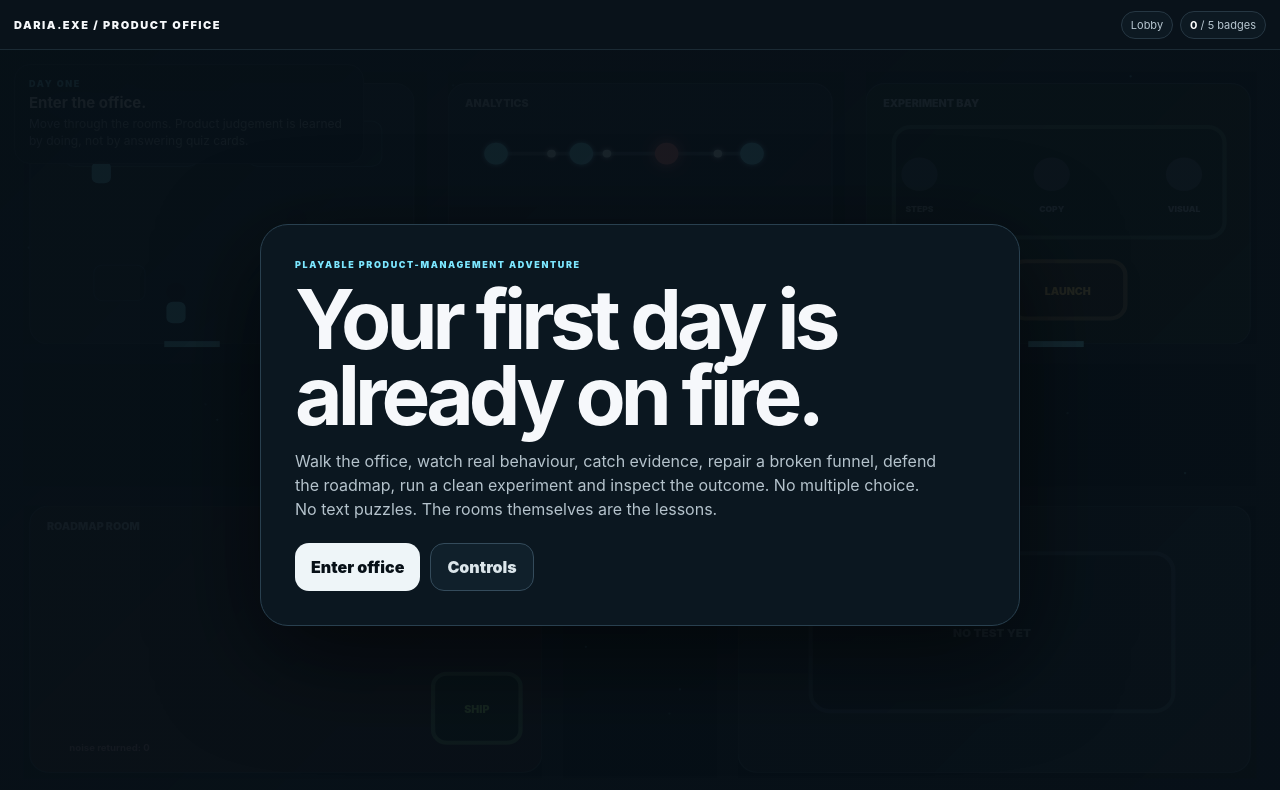
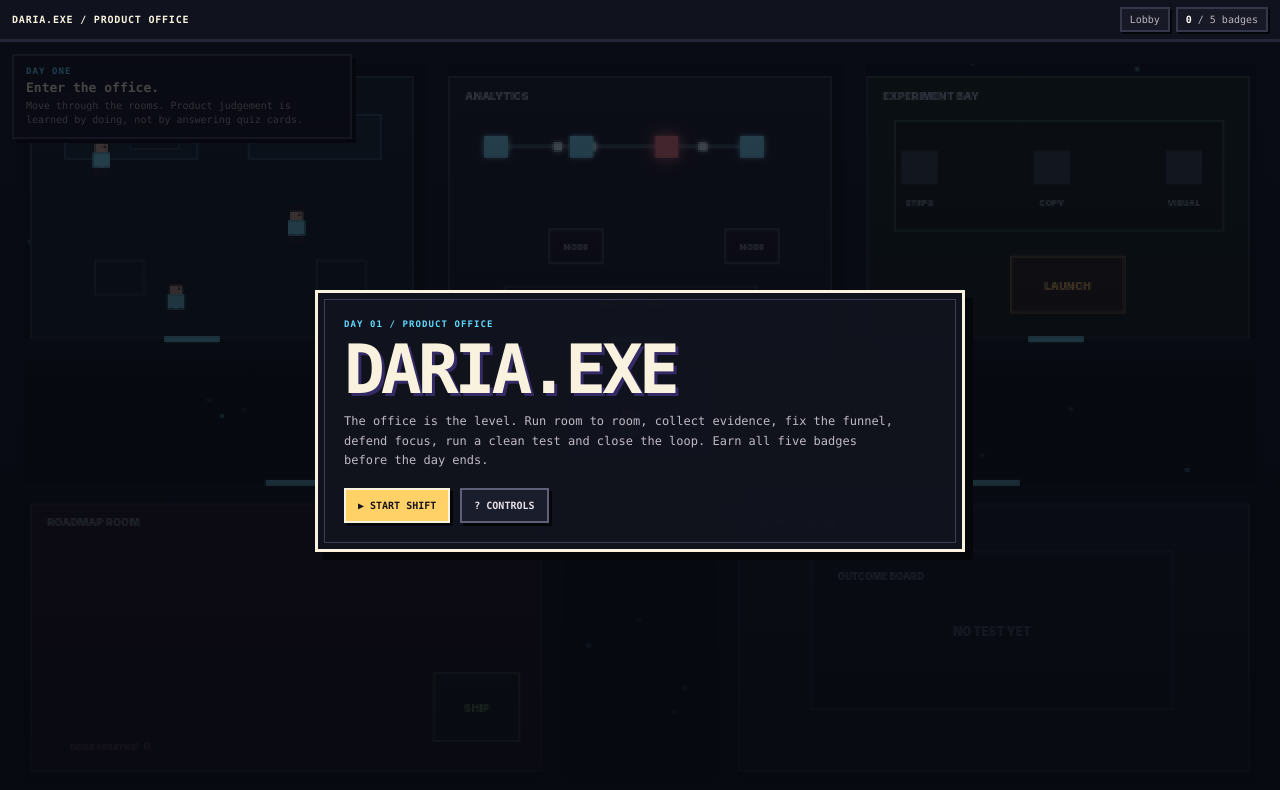
Before and after one commit to dokarpov/daria-exe, a website: page index.html in a window 1280 px wide. Drawn offline with Linux system fonts and the light colour scheme.

Commit message:
Rebuild DARIA.EXE as a pixel-art office game

```diff
--- a/index.html
+++ b/index.html
@@ -6,15 +6,17 @@
 <meta name="theme-color" content="#081017">
 <title>DARIA.EXE — Product Office</title>
 <style>
-:root{--bg:#081017;--ink:#f6f8fb;--muted:#8ea0ad;--line:#22313b;--accent:#7ce7ff;--good:#9ceb73;--warn:#ffcf69;--bad:#ff7f86}
-*{box-sizing:border-box}html,body{margin:0;width:100%;height:100%;overflow:hidden;background:var(--bg);color:var(--ink);font-family:Inter,ui-sans-serif,system-ui,-apple-system,BlinkMacSystemFont,"Segoe UI",sans-serif}
-button{font:inherit}.shell{height:100dvh;display:grid;grid-template-rows:50px 1fr;background:radial-gradient(circle at 50% -20%,#1b334433,transparent 38%),#081017}
-.top{display:flex;align-items:center;justify-content:space-between;padding:0 14px;border-bottom:1px solid #1b2a34;background:#0a131be8;backdrop-filter:blur(12px);z-index:12}.brand{font-size:11px;font-weight:950;letter-spacing:.14em}.hud{display:flex;gap:7px}.chip{border:1px solid #263743;border-radius:999px;padding:6px 9px;background:#0d1922;color:#b8c7d1;font-size:11px}.chip strong{color:#fff}
+:root{--bg:#0b0d14;--ink:#f8f2df;--muted:#a6a1a8;--line:#343346;--accent:#62d9ff;--good:#8ce071;--warn:#ffd166;--bad:#ff6b6b;--violet:#a98bff;--floor:#161925}
+*{image-rendering:pixelated}
+
+*{box-sizing:border-box}html,body{margin:0;width:100%;height:100%;overflow:hidden;background:var(--bg);color:var(--ink);font-family:"SFMono-Regular",Consolas,"Liberation Mono",monospace}canvas{image-rendering:pixelated;image-rendering:crisp-edges}
+button{font:inherit}.shell{height:100dvh;display:grid;grid-template-rows:42px 1fr;background:#0b0d14}
+.top{display:flex;align-items:center;justify-content:space-between;padding:0 12px;border-bottom:3px solid #242638;background:#10131d;z-index:12}.brand{font-size:10px;font-weight:900;letter-spacing:.08em;color:#f8f2df}.hud{display:flex;gap:6px}.chip{border:2px solid #34374a;border-radius:0;padding:5px 8px;background:#171a26;color:#b9b3bf;font-size:10px;box-shadow:2px 2px 0 #05060a}.chip strong{color:#fff}
 .stage{position:relative;min-height:0}.stage canvas{width:100%;height:100%;display:block;touch-action:none}
-.panel{position:absolute;z-index:8;left:14px;top:14px;width:min(350px,calc(100% - 28px));padding:13px 14px;border:1px solid #263844;border-radius:16px;background:#0a151ecc;backdrop-filter:blur(11px);pointer-events:none}.eyebrow{font-size:9px;letter-spacing:.18em;text-transform:uppercase;color:var(--accent);font-weight:950}.panel strong{display:block;margin-top:4px;font-size:15px}.panel span{display:block;margin-top:4px;color:#98aab5;font-size:12px;line-height:1.4}
-.prompt{position:absolute;z-index:9;left:50%;bottom:18px;transform:translate(-50%,12px);opacity:0;border:1px solid #39505f;border-radius:999px;background:#0b1822e8;padding:10px 14px;font-size:12px;white-space:nowrap;transition:.18s}.prompt.show{opacity:1;transform:translate(-50%,0)}.prompt b{color:white}
-.toast{position:absolute;z-index:10;right:14px;top:14px;width:min(310px,calc(100% - 28px));padding:12px 14px;border:1px solid #344a59;border-radius:15px;background:#0d1922ef;opacity:0;transform:translateY(-10px);transition:.2s;pointer-events:none}.toast.show{opacity:1;transform:none}.toast b{font-size:12px}.toast div{margin-top:3px;font-size:11px;color:#9aabb7}
-.intro,.ending{position:absolute;inset:0;z-index:30;display:grid;place-items:center;background:linear-gradient(135deg,#071017f2,#071017df)}.intro.hidden{display:none}.ending{display:none}.ending.show{display:grid}.card{width:min(760px,calc(100% - 28px));padding:34px;border:1px solid #29404f;border-radius:28px;background:#0b1720;box-shadow:0 30px 100px #0009}.card h1,.card h2{margin:12px 0 16px;font-size:clamp(42px,7vw,82px);line-height:.92;letter-spacing:-.06em}.card p{max-width:650px;color:#b5c3cc;font-size:16px;line-height:1.5}.actions{display:flex;gap:10px;flex-wrap:wrap;margin-top:22px}.primary,.secondary{padding:13px 16px;border-radius:14px;font-weight:900;cursor:pointer}.primary{border:0;background:#eef5f8;color:#071017}.secondary{border:1px solid #344b5b;background:#10202b;color:#dbe5ea}
+.panel{position:absolute;z-index:8;left:12px;top:12px;width:min(340px,calc(100% - 24px));padding:10px 12px;border:2px solid #3b3e55;border-radius:0;background:#10131df0;box-shadow:4px 4px 0 #05060a;pointer-events:none}.eyebrow{font-size:9px;letter-spacing:.12em;text-transform:uppercase;color:var(--accent);font-weight:900}.panel strong{display:block;margin-top:4px;font-size:13px}.panel span{display:block;margin-top:4px;color:#a9a4ae;font-size:10px;line-height:1.4}
+.prompt{position:absolute;z-index:9;left:50%;bottom:18px;transform:translate(-50%,8px);opacity:0;border:2px solid #f8f2df;border-radius:0;background:#11131de8;padding:8px 10px;font-size:10px;white-space:nowrap;transition:.12s;box-shadow:3px 3px 0 #05060a}.prompt.show{opacity:1;transform:translate(-50%,0)}.prompt b{color:#ffd166}
+.toast{position:absolute;z-index:10;right:12px;top:12px;width:min(300px,calc(100% - 24px));padding:10px 12px;border:2px solid #4d526c;border-radius:0;background:#151823f2;box-shadow:4px 4px 0 #05060a;opacity:0;transform:translateY(-8px);transition:.12s;pointer-events:none}.toast.show{opacity:1;transform:none}.toast b{font-size:10px;color:#ffd166}.toast div{margin-top:3px;font-size:9px;color:#b7b1bd}
+.intro,.ending{position:absolute;inset:0;z-index:30;display:grid;place-items:center;background:linear-gradient(#070810bb,#070810e8)}.intro.hidden{display:none}.ending{display:none}.ending.show{display:grid}.card{width:min(650px,calc(100% - 26px));padding:26px;border:3px solid #f8f2df;border-radius:0;background:#11131eea;box-shadow:8px 8px 0 #05060a;position:relative}.card:before{content:"";position:absolute;inset:6px;border:1px solid #3b3e55;pointer-events:none}.card h1,.card h2{margin:10px 0 12px;font-size:clamp(34px,6vw,68px);line-height:.9;letter-spacing:-.06em;text-transform:uppercase;text-shadow:3px 3px 0 #342b66}.card p{max-width:560px;color:#c0bac5;font-size:12px;line-height:1.6}.actions{display:flex;gap:10px;flex-wrap:wrap;margin-top:18px}.primary,.secondary{padding:10px 12px;border-radius:0;font-weight:900;cursor:pointer;font-family:inherit;text-transform:uppercase;font-size:10px;box-shadow:3px 3px 0 #05060a}.primary{border:2px solid #f8f2df;background:#ffd166;color:#17131a}.secondary{border:2px solid #5d6078;background:#1a1d2b;color:#e6e0e8}
 .mobile{display:none;position:absolute;z-index:11;left:12px;right:12px;bottom:12px;pointer-events:none}.stick{width:108px;height:108px;border:1px solid #344a59;border-radius:50%;background:#0d1922aa;position:relative;pointer-events:auto}.nub{position:absolute;left:34px;top:34px;width:40px;height:40px;border-radius:50%;background:#e4edf2}.act{position:absolute;right:0;bottom:14px;width:70px;height:70px;border:1px solid #536a78;border-radius:50%;background:#eef5f8;color:#071017;font-weight:950;pointer-events:auto}
 @media(max-width:760px){.hud .chip:first-child{display:none}.panel{top:10px;left:10px;width:calc(100% - 20px)}.mobile{display:block}.prompt{bottom:94px}.card{padding:25px}.card p{font-size:15px}}
 @media(prefers-reduced-motion:reduce){*{transition:none!important}}
@@ -28,7 +30,7 @@ button{font:inherit}.shell{height:100dvh;display:grid;grid-template-rows:50px 1f
 <div class="panel"><div class="eyebrow" id="chapter">Day one</div><strong id="mission">Enter the office.</strong><span id="hint">Move through the rooms. Product judgement is learned by doing, not by answering quiz cards.</span></div>
 <div class="prompt" id="prompt"></div><div class="toast" id="toast"></div>
 <div class="mobile"><div class="stick" id="stick"><div class="nub" id="nub"></div></div><button class="act" id="act">ACT</button></div>
-<section class="intro" id="intro"><div class="card"><div class="eyebrow">Playable product-management adventure</div><h1>Your first day is already on fire.</h1><p>Walk the office, watch real behaviour, catch evidence, repair a broken funnel, defend the roadmap, run a clean experiment and inspect the outcome. No multiple choice. No text puzzles. The rooms themselves are the lessons.</p><div class="actions"><button class="primary" id="start">Enter office</button><button class="secondary" id="controls">Controls</button></div></div></section>
+<section class="intro" id="intro"><div class="card"><div class="eyebrow">DAY 01 / PRODUCT OFFICE</div><h1>DARIA.EXE</h1><p>The office is the level. Run room to room, collect evidence, fix the funnel, defend focus, run a clean test and close the loop. Earn all five badges before the day ends.</p><div class="actions"><button class="primary" id="start">▶ START SHIFT</button><button class="secondary" id="controls">? CONTROLS</button></div></div></section>
 <section class="ending" id="ending"><div class="card"><div class="eyebrow">Day one complete</div><h2>You shipped less. You learned more.</h2><p>The loop is the point: observe behaviour, trace the system, protect focus, isolate a test, then return to evidence. That is the skill the game is training.</p><div class="actions"><button class="primary" id="again">Play again</button></div></div></section>
 </main></div>
 <script>
@@ -55,10 +57,10 @@ const users=[
 ];
 const friction=[{x:145,y:90,type:'delay'},{x:320,y:236,type:'rage'},{x:112,y:236,type:'loop'}];
 const funnel=[{x:465,y:105},{x:545,y:105},{x:625,y:105},{x:705,y:105}];
-const pads=[{x:540,y:205,active:false},{x:705,y:205,active:false}];
+const pads=[{x:540,y:205,active:false,latched:false},{x:705,y:205,active:false,latched:false}];
 const experimentSwitches=[{id:'steps',x:862,y:126,label:'steps'},{id:'copy',x:986,y:126,label:'copy'},{id:'visual',x:1110,y:126,label:'visual'}];
 const particles=Array.from({length:90},()=>({x:Math.random()*1200,y:Math.random()*760,a:Math.random()*.45+.1,s:Math.random()*1.2+.3}));
-function resize(){const r=stage.getBoundingClientRect();DPR=Math.min(2,devicePixelRatio||1);W=r.width;H=r.height;canvas.width=W*DPR;canvas.height=H*DPR;ctx.setTransform(DPR,0,0,DPR,0,0)}addEventListener('resize',resize);resize();
+function resize(){const r=stage.getBoundingClientRect();DPR=.5;W=r.width;H=r.height;canvas.width=Math.max(1,Math.round(W*DPR));canvas.height=Math.max(1,Math.round(H*DPR));ctx.setTransform(DPR,0,0,DPR,0,0);ctx.imageSmoothingEnabled=false}addEventListener('resize',resize);resize();
 const sx=()=>W/world.w, sy=()=>H/world.h;
 function roomAt(x,y){return rooms.find(r=>x>r.x&&x<r.x+r.w&&y>r.y&&y<r.y+r.h)}
 function collides(x,y){if(x<34||x>1166||y<34||y>726)return true;for(const w of walls){if(x>w[0]-13&&x<w[0]+w[2]+13&&y>w[1]-13&&y<w[1]+w[3]+13)return true}return false}
@@ -67,12 +69,13 @@ function showToast(a,b){clearTimeout(toastTimer);toast.innerHTML='<b>'+a+'</b><d
 function spawnSignal(x,y,type){if(state.signals.has(type)||state.signalOrbs.some(s=>s.type===type))return;state.signalOrbs.push({x,y,type,t:0})}
 function updateUsers(t){users.forEach((u,i)=>{u.x=u.hx+Math.sin(t*.0011+u.ph)*46;u.y=u.hy+Math.cos(t*.0014+u.ph)*25;const f=friction[i];if(Math.hypot(u.x-f.x,u.y-f.y)<40&&Math.sin(t*.003+u.ph)>.92)spawnSignal(u.x+16,u.y-8,f.type)})}
 function updateSignals(dt){state.signalOrbs.forEach(s=>{s.t+=dt;if(Math.hypot(player.x-s.x,player.y-s.y)<27){state.signals.add(s.type);s.hit=true;showToast('Evidence caught',state.signals.size+' / 3 behaviour signals');if(state.signals.size===3)award('research','Evidence hunter','You followed behaviour instead of asking users to explain everything.')}});state.signalOrbs=state.signalOrbs.filter(s=>!s.hit)}
-function updateAnalytics(){pads[0].active=Math.hypot(player.x-pads[0].x,player.y-pads[0].y)<32;pads[1].active=Math.hypot(player.x-pads[1].x,player.y-pads[1].y)<32;if(pads[0].active&&pads[1].active&&!state.repairDone){state.repairDone=true;award('analytics','Flow mechanic','You repaired the bottleneck by tracing the system, not by staring at the top-line metric.')}}
+function updateAnalytics(){pads.forEach(p=>p.active=Math.hypot(player.x-p.x,player.y-p.y)<34);if(pads.every(p=>p.latched)&&!state.repairDone){state.repairDone=true;award('analytics','Flow mechanic','You traced the flow and restored both broken checkpoints.')}}
 function spawnRequest(){const pool=[['Fix import',true],['Reduce steps',true],['Dark theme',false],['AI avatar',false],['Add confetti',false],['Fix verify',true]];const p=pool[Math.floor(Math.random()*pool.length)];state.requests.push({x:90+Math.random()*320,y:490,label:p[0],good:p[1],vx:55+Math.random()*45,vy:0,held:false})}
 function updateRoadmap(dt){state.requestTimer-=dt;if(state.requestTimer<=0&&state.requests.length<5){spawnRequest();state.requestTimer=.9+Math.random()*1.2}for(const r of state.requests){if(r.held){r.x=player.x+18*player.dir;r.y=player.y-6;continue}r.x+=r.vx*dt;if(r.x>455){r.x=70;r.y=490+Math.random()*170}}}
 function nearestInteractable(){
 let best=null,d=999;
 const r=roomAt(player.x,player.y);
+if(r?.id==='analytics'){for(const p of pads){const dd=Math.hypot(player.x-p.x,player.y-p.y);if(dd<d&&!p.latched){d=dd;best={type:'pad',obj:p,label:'Repair checkpoint'}}}}
 if(r?.id==='roadmap'){for(const q of state.requests){const dd=Math.hypot(player.x-q.x,player.y-q.y);if(dd<d){d=dd;best={type:'request',obj:q,label:q.held?'Drop request':'Grab request'}}}const shipD=Math.hypot(player.x-450,player.y-670);if(shipD<d){d=shipD;best={type:'ship',label:'Drop into release chute'}}}
 if(r?.id==='experiment'){for(const s of experimentSwitches){const dd=Math.hypot(player.x-s.x,player.y-s.y);if(dd<d){d=dd;best={type:'switch',obj:s,label:(state.experiment===s.id?'Disable ':'Activate ')+s.label}}}const dd=Math.hypot(player.x-1000,player.y-245);if(dd<d){d=dd;best={type:'launch',label:'Run experiment'}}}
 if(r?.id==='learn'){const dd=Math.hypot(player.x-955,player.y-590);if(dd<d){d=dd;best={type:'result',label:'Collect outcome'}}}
@@ -80,6 +83,7 @@ return d<58?best:null;
 }
 function act(){
 if(!near)return;
+if(near.type==='pad'){near.obj.latched=true;showToast('Checkpoint restored',pads.filter(p=>p.latched).length+' / 2 repaired');}
 if(near.type==='request'){
 const carried=state.requests.find(x=>x.held);if(carried){carried.held=false;return}
 near.obj.held=true;
@@ -97,7 +101,7 @@ function updateMission(){
 const r=roomAt(player.x,player.y);roomChip.textContent=r?r.name:'Hallway';
 if(!r){chapter.textContent='Office';mission.textContent='Choose your next room.';hint.textContent='The office is the level select. Open rooms can be completed in any order.';return}
 if(r.id==='research'){chapter.textContent='Research Lab';mission.textContent='Catch 3 behaviour signals.';hint.textContent='Follow moving users. When friction happens, a signal drops into the room. Run through it before it fades. '+state.signals.size+'/3 collected.'}
-if(r.id==='analytics'){chapter.textContent='Analytics';mission.textContent='Repair the broken flow.';hint.textContent=state.repairDone?'Flow restored.':'Trace the moving packets. The broken stage only stabilises when both pressure points are covered.'}
+if(r.id==='analytics'){chapter.textContent='Analytics';mission.textContent='Repair the broken flow.';hint.textContent=state.repairDone?'Flow restored.':'Follow the packets to the breakpoints. Stand by each damaged node and press ACT to repair it.'}
 if(r.id==='roadmap'){chapter.textContent='Roadmap Room';mission.textContent='Ship evidence, reject noise.';hint.textContent='Grab moving requests and carry only evidence-backed ones into the release chute. '+state.goodShipped+'/2 useful items shipped.'}
 if(r.id==='experiment'){chapter.textContent='Experiment Bay';mission.textContent='Change one thing.';hint.textContent='Arm exactly one lever, then run the test. More changes make the result unreadable.'}
 if(r.id==='learn'){chapter.textContent='Launch Room';mission.textContent='Read the outcome.';hint.textContent=state.resultReady?'The result is ready. Go collect it.':'The board stays dark until an experiment has actually run.'}
@@ -110,11 +114,11 @@ if(state.launched&&!state.resultReady){state.resultTimer-=dt;if(state.resultTime
 near=nearestInteractable();if(near){prompt.innerHTML='<b>ACT</b> · '+near.label;prompt.classList.add('show')}else prompt.classList.remove('show');
 updateMission();screenShake*=.84;
 }
-function rr(x,y,w,h,r,fill,stroke){ctx.beginPath();ctx.roundRect(x,y,w,h,r);if(fill){ctx.fillStyle=fill;ctx.fill()}if(stroke){ctx.strokeStyle=stroke;ctx.stroke()}}
+function rr(x,y,w,h,r,fill,stroke){x=Math.round(x);y=Math.round(y);w=Math.round(w);h=Math.round(h);if(fill){ctx.fillStyle=fill;ctx.fillRect(x,y,w,h)}if(stroke){ctx.strokeStyle=stroke;ctx.lineWidth=2;ctx.strokeRect(x+1,y+1,w-2,h-2)}}
 function label(s,x,y,size=11,color='#95a7b3',weight=700,align='left'){ctx.fillStyle=color;ctx.font=weight+' '+size+'px Inter,system-ui';ctx.textAlign=align;ctx.fillText(s,x,y);ctx.textAlign='left'}
-function dot(x,y,r,c,glow=0){ctx.save();if(glow){ctx.shadowColor=c;ctx.shadowBlur=glow}ctx.fillStyle=c;ctx.beginPath();ctx.arc(x,y,r,0,Math.PI*2);ctx.fill();ctx.restore()}
-function drawPerson(x,y,c='#7ce7ff',selected=false){ctx.save();ctx.translate(x,y);dot(0,-9,9,'#111820');rr(-9,1,18,22,6,c);if(selected){ctx.strokeStyle='#9ceb73';ctx.lineWidth=2;ctx.beginPath();ctx.arc(0,3,22,0,Math.PI*2);ctx.stroke()}ctx.restore()}
-function drawPlayer(){ctx.save();ctx.translate(player.x,player.y);const bob=Math.sin(player.step)*2;ctx.shadowColor='#7ce7ff';ctx.shadowBlur=18;dot(0,-10+bob,10,'#dff7ff');rr(-10,1+bob,20,24,7,'#7ce7ff');ctx.shadowBlur=0;ctx.strokeStyle='#7ce7ff';ctx.lineWidth=4;ctx.beginPath();ctx.moveTo(-6,22+bob);ctx.lineTo(-9+Math.sin(player.step)*4,31);ctx.moveTo(6,22+bob);ctx.lineTo(9-Math.sin(player.step)*4,31);ctx.stroke();ctx.fillStyle='#081017';ctx.fillRect(player.dir>0?3:-6,-12+bob,3,3);ctx.restore()}
+function dot(x,y,r,c,glow=0){ctx.save();x=Math.round(x);y=Math.round(y);r=Math.max(2,Math.round(r));if(glow){ctx.shadowColor=c;ctx.shadowBlur=Math.round(glow/2)}ctx.fillStyle=c;ctx.fillRect(x-r,y-r,r*2,r*2);ctx.restore()}
+function drawPerson(x,y,c='#7ce7ff',selected=false){ctx.save();ctx.translate(Math.round(x),Math.round(y));ctx.fillStyle='#1a1720';ctx.fillRect(-7,-16,14,6);ctx.fillStyle='#d8b59b';ctx.fillRect(-6,-10,12,9);ctx.fillStyle=c;ctx.fillRect(-8,-1,16,15);ctx.fillStyle='#24202c';ctx.fillRect(-7,14,5,9);ctx.fillRect(2,14,5,9);ctx.fillStyle='#0b0d14';ctx.fillRect(2,-8,2,2);if(selected){ctx.strokeStyle='#8ce071';ctx.strokeRect(-12,-20,24,46)}ctx.restore()}
+function drawPlayer(){ctx.save();ctx.translate(Math.round(player.x),Math.round(player.y));const bob=(Math.sin(player.step)>0?1:0)*2;ctx.fillStyle='#2a1e33';ctx.fillRect(-8,-18+bob,16,7);ctx.fillStyle='#f1c3a5';ctx.fillRect(-7,-11+bob,14,10);ctx.fillStyle='#62d9ff';ctx.fillRect(-9,-1+bob,18,16);ctx.fillStyle='#f8f2df';ctx.fillRect(-5,3+bob,10,5);ctx.fillStyle='#292638';const walk=Math.sin(player.step)>0?3:-3;ctx.fillRect(-8,15+bob,6,10+Math.max(0,walk));ctx.fillRect(2,15+bob,6,10+Math.max(0,-walk));ctx.fillStyle='#0b0d14';ctx.fillRect(player.dir>0?3:-5,-9+bob,2,2);ctx.restore()}
 function draw(){
 ctx.save();ctx.clearRect(0,0,W,H);ctx.scale(sx(),sy());if(screenShake)ctx.translate((Math.random()-.5)*screenShake,(Math.random()-.5)*screenShake);
 ctx.fillStyle='#081017';ctx.fillRect(0,0,1200,760);
@@ -133,10 +137,10 @@ for(const s of state.signals){label(s.toUpperCase(),72+[...state.signals].indexO
 ctx.strokeStyle='#405562';ctx.lineWidth=4;ctx.beginPath();ctx.moveTo(465,105);ctx.lineTo(705,105);ctx.stroke();
 const tt=(performance.now()/6)%240;for(let i=0;i<5;i++){const px=465+((tt+i*52)%240);if(!state.repairDone&&px>605&&px<655)continue;dot(px,105,4,'#dff7ff',5)}
 funnel.forEach((f,i)=>dot(f.x,f.y,11,i===2&&!state.repairDone?'#ff7f86':'#7ce7ff',i===2?14:5));
-pads.forEach(p=>{rr(p.x-26,p.y-18,52,36,10,p.active?'#223824':'#111d26',p.active?'#9ceb73':'#40515c');label('PAD',p.x,p.y+4,8,p.active?'#bdf49d':'#768a97',900,'center')});
+pads.forEach(p=>{rr(p.x-26,p.y-18,52,36,0,p.latched?'#28402c':p.active?'#2c2e42':'#171a26',p.latched?'#8ce071':p.active?'#ffd166':'#4e5269');label(p.latched?'FIXED':'NODE',p.x,p.y+4,8,p.latched?'#c9f5b7':p.active?'#ffe49b':'#8f93a6',900,'center')});
 rr(472,244,238,34,10,'#111d26','#30434f');label(state.repairDone?'FLOW STABLE':'VERIFY LEAK',591,266,10,state.repairDone?'#9ceb73':'#ff7f86',900,'center');
 
-state.requests.forEach(r=>{rr(r.x-52,r.y-18,104,36,9,r.good?'#20312b':'#302126',r.good?'#5b8f72':'#7b4b55');label(r.label,r.x,r.y+4,9,'#eef5f8',800,'center')});
+state.requests.forEach(r=>{rr(r.x-52,r.y-18,104,36,0,'#24283a','#5b6079');label(r.label,r.x,r.y+4,9,'#f3eedf',800,'center')});
 rr(406,632,82,70,13,'#14271d','#547b5b');label('SHIP',447,672,10,'#9ceb73',950,'center');label('noise returned: '+state.badShipped,65,710,9,'#9f7a80',700);
 
 rr(838,78,310,112,16,'#122019','#365344');experimentSwitches.forEach(s=>{const on=state.experiment===s.id;dot(s.x,s.y,17,on?'#9ceb73':'#354650',on?12:0);label(s.label.toUpperCase(),s.x,s.y+38,8,on?'#c5f7aa':'#81939e',900,'center')});
@@ -158,6 +162,7 @@ document.getElementById('start').onclick=()=>{document.getElementById('intro').c
 document.getElementById('controls').onclick=()=>showToast('Controls','WASD / arrows to move. E or Space to interact. On mobile use the stick and ACT.');
 document.getElementById('again').onclick=()=>location.reload();
 draw();
+setInterval(()=>{if(!playing)draw()},180);
 })();
 </script>
 </body>
```
